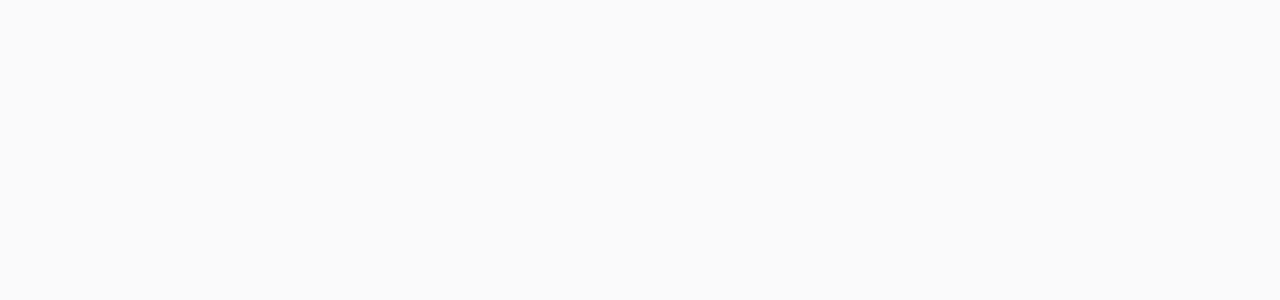
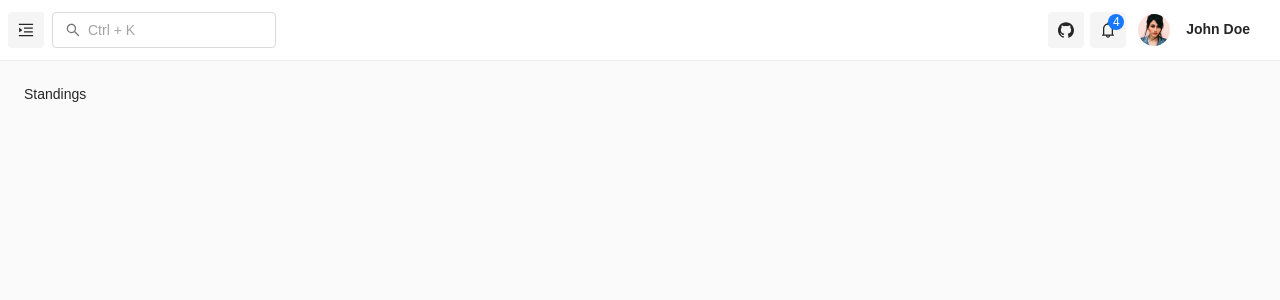
Before and after one commit to pardosa/my-football-app, a React (Create React App) app: page /free/dashboard/standings/1/1 in a window 1280 px wide. Before the commit this address had no page. Shown: the top 300 px of the page. Built offline with nearby package versions, Linux system fonts and the light colour scheme.

Commit message:
create stangins route and add stangins page, change onRowclick in leagues table to standings

```diff
--- a/src/pages/leagues/index.tsx
+++ b/src/pages/leagues/index.tsx
@@ -91,7 +91,7 @@
       onRowClick={(row) => {
         if (row.seasons && row.league)
           navigate(
-            "/dashboard/teams/" +
+            "/dashboard/standings/" +
               row.league?.id +
               "/" +
               row.seasons[row.seasons?.length - 1].year
--- /dev/null
+++ b/src/pages/standings/index.tsx
@@ -0,0 +1,5 @@
+import React from "react";
+
+export const Standings = () => {
+  return <div>Standings</div>;
+};
--- a/src/routes/MainRoutes.tsx
+++ b/src/routes/MainRoutes.tsx
@@ -2,6 +2,7 @@
 
 // project import
 import MainLayout from "../layout/MainLayout";
+import { Standings } from "../pages/standings";
 import { Teams } from "../pages/teams";
 
 // render - dashboard
@@ -52,6 +53,10 @@
           path: "teams/:id/:season",
           element: <Teams />,
         },
+        {
+          path: "standings/:leagueId/:season",
+          element: <Standings />,
+        },
       ],
     },
     {
```
